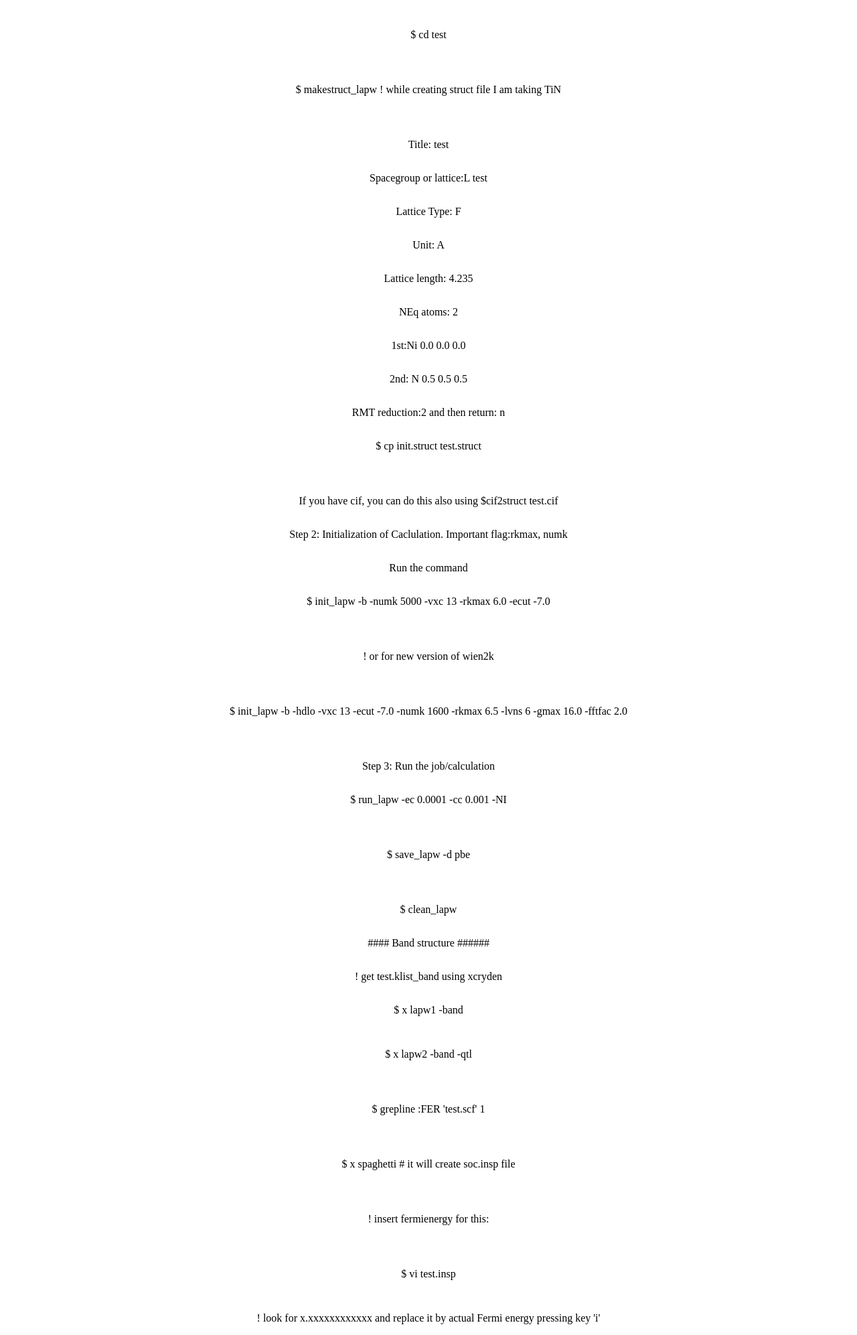
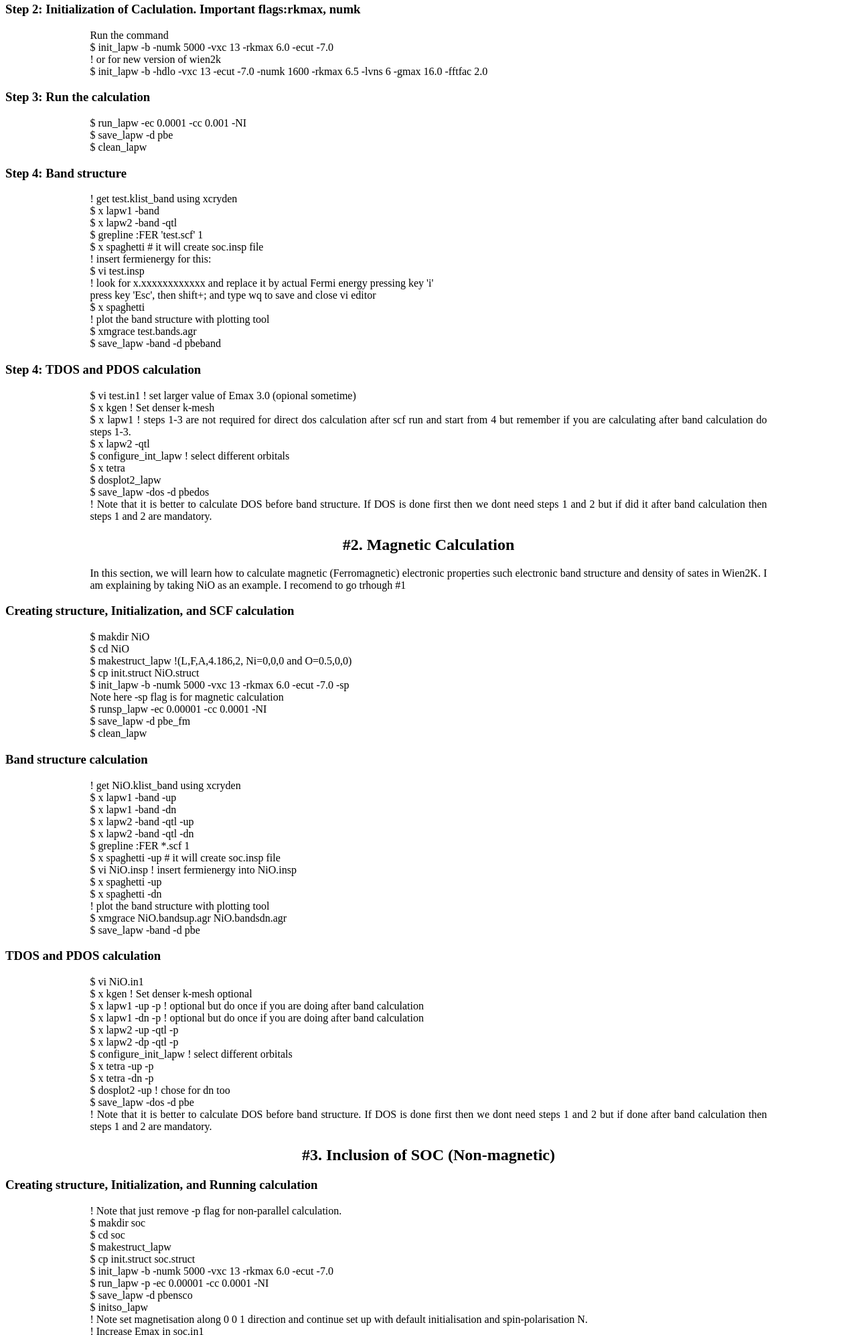
Before and after one commit to pawan054/DFT, a plain HTML site: page index.html in a window 1280 px wide. Shown: the part 618-2611 px from the top of the page at 67% size. Drawn offline with Linux system fonts and the light colour scheme.

Commit message:
Update index.html

```diff
--- a/index.html
+++ b/index.html
@@ -4,8 +4,18 @@
     <meta charset="UTF-8">
     <meta name="viewport" content="width=device-width, initial-scale=1.0">
     <title>Electronic Properties in WIEN2K</title>
-    <link rel="stylesheet" href="styles.css">  <!-- Link to external CSS file -->
+    <link rel="stylesheet" href="styles.css">
 </head>
+<style>
+    h2 {
+        text-align: center;
+    }
+    p {
+        text-align: justify;
+        width: 80%;
+        margin: 0 auto;
+    }
+</style>
 <body>
     <header>
         <h1>Electronic Properties in WIEN2K</h1>
@@ -18,90 +28,164 @@
             <li><a href="#soc">Inclusion of SOC</a></li>
         </ul>
     </nav>
-    <style>
-        body, html {
-            height: 100%;
-            margin: 0;
-        }
-
-        section {
-            display: flex;
-            justify-content: center;
-            align-items: center;
-            min-height: 100vh;
-            flex-direction: column;
-        }
-    </style>
     <section id="non-magnetic">
         <h2>#1. Non-Magnetic Calculation</h2>
-        <p>In this section, we will learn how to calculate non-magnetic electronic properties in Wien2<p>
-        <p>Step 1: Creating structure/input file i.e .struct</p>
+        <p>In this section, we will learn how to calculate non-magnetic electronic properties such electronic band structure and density of sates in Wien2K.<p>
+        <h3>Step 1: Creating structure/input file i.e .struct file</h3>
         <p>Lets make a directory test<p>
-        <p>If you have or want to have different directory than me, then just replace test by name of your directory. Note symbol '$' means it is command. So run it on terminal<p>
+        <p>If you have or want to have different directory than me, then just replace test by name of your current directory. Note symbol '$' means it is command, run it on terminal.<p>
         <p> Let's begin!</p>
         <p>$ makdir test<p>
         <p>$ cd test<p>
         <p>$ makestruct_lapw ! while creating struct file I am taking TiN<p>
-        <p>Title: test</p>
-        <p>Spacegroup or lattice:L test</p>
-        <p>Lattice Type: F</p>
-        <p>Unit: A</p>
-        <p>Lattice length: 4.235</p>
-        <p>NEq atoms: 2</p>
-        <p>1st:Ni 0.0 0.0 0.0</p>
-        <p>2nd: N 0.5 0.5 0.5</p>
-        <p>RMT reduction:2 and then return: n</p>
+        <p>Title: test<p>
+        <p>Spacegroup or lattice:L test<p>
+        <p>Lattice Type: F<p>
+        <p>Unit: A<p>
+        <p>Lattice length: 4.235<p>
+        <p>NEq atoms: 2<p>
+        <p>1st:Ni 0.0 0.0 0.0<p>
+        <p>2nd: N 0.5 0.5 0.5<p>
+        <p>RMT reduction:2 and then return: n<p>
         <p>$ cp init.struct test.struct<p>
-        <p>If you have cif, you can do this also using $cif2struct test.cif</p>
-        <p>Step 2: Initialization of Caclulation. Important flag:rkmax, numk</p>
-        <p>Run the command</p>
+        <p>If you have cif, you can do this also using $cif2struct test.cif<p>
+        <h3>Step 2: Initialization of Caclulation. Important flags:rkmax, numk</h3>
+        <p>Run the command<p>
         <p>$ init_lapw -b -numk 5000 -vxc 13 -rkmax 6.0 -ecut -7.0<p>
         <p>! or for new version of wien2k<p>
         <p>$ init_lapw -b -hdlo -vxc 13 -ecut -7.0 -numk 1600 -rkmax 6.5 -lvns 6 -gmax 16.0 -fftfac 2.0<p>
-        <p>Step 3: Run the job/calculation</p>
+        <h3>Step 3: Run the calculation</h3>
         <p>$ run_lapw -ec 0.0001 -cc 0.001 -NI<p>
         <p>$ save_lapw -d pbe<p>
         <p>$ clean_lapw</p>
 
-        <p>#### Band structure ###### </p>
-        <p>! get test.klist_band using xcryden</p>
-        <p>$ x lapw1 -band </p>
-        </p>$ x lapw2 -band -qtl</p>
-        </p>$ grepline :FER 'test.scf' 1 </p>
-        </p>$ x spaghetti  # it will create soc.insp file</p>
-        </p>! insert fermienergy  for this:</p>
-        </p>$ vi test.insp</p>
-        <p>! look for x.xxxxxxxxxxxx and replace it by actual Fermi energy pressing key 'i'</p>
-        <p>press key 'Esc', then shift+; and type wq to save and close vi editor</p>
-        </p>$ x spaghetti</p>
-        </p>! plot the band structure with plotting tool</p>
-        </p>$ xmgrace test.bands.agr</p>
-        </p>$ save_lapw -band -d pbeband</p>
+        <h3>Step 4: Band structure </h3>
+        <p>! get test.klist_band using xcryden<p>
+        <p>$ x lapw1 -band <p>
+        <p>$ x lapw2 -band -qtl<p>
+        <p>$ grepline :FER 'test.scf' 1 <p>
+        <p>$ x spaghetti  # it will create soc.insp file<p>
+        <p>! insert fermienergy  for this:<p>
+        <p>$ vi test.insp<p>
+        <p>! look for x.xxxxxxxxxxxx and replace it by actual Fermi energy pressing key 'i'<p>
+        <p>press key 'Esc', then shift+; and type wq to save and close vi editor<p>
+        <p>$ x spaghetti<p>
+        <p>! plot the band structure with plotting tool<p>
+        <p>$ xmgrace test.bands.agr<p>
+        <p>$ save_lapw -band -d pbeband<p>
 
-        </p>#### TDOS and PDOS calculation ###### </p>
-        </p>$ vi test.in1 ! set larger value of Emax 3.0 (opional sometime)</p>
-        </p>$ x kgen  ! Set denser k-mesh </p>
-       </p>$ x lapw1  ! steps 1-3 are not required for direct dos calculation after scf run and start from 4   but remember if you are calculating after band calculation do steps 1-3.</p>
-       </p>$ x lapw2 -qtl </p>
-       </p>$ configure_int_lapw ! select different orbitals</p>
-       </p>$ x tetra </p>
-       </p>$ dosplot2_lapw</p>
-       </p>$ save_lapw -dos -d pbedos</p>
+        <h3>Step 4: TDOS and PDOS calculation </h3>
+        <p>$ vi test.in1 ! set larger value of Emax 3.0 (opional sometime)<p>
+        <p>$ x kgen  ! Set denser k-mesh <p>
+       <p>$ x lapw1  ! steps 1-3 are not required for direct dos calculation after scf run and start from 4   but remember if you are calculating after band calculation do steps 1-3.<p>
+       <p>$ x lapw2 -qtl <p>
+       <p>$ configure_int_lapw ! select different orbitals<p>
+       <p>$ x tetra <p>
+       <p>$ dosplot2_lapw<p>
+       <p>$ save_lapw -dos -d pbedos</p>
 
-      </p>! Note that it is better to calculate DOS before band structure. If DOS is done first then we dont need steps 1 and 2 but if did it after band calculation then steps 1 and 2 are mandatory.</p>
-    </section>
+   <p>! Note that it is better to calculate DOS before band structure. If DOS is done first then we dont need steps 1 and 2 but if did it after band calculation then steps 1 and 2 are mandatory.<p>
+    <section>
 
     <section id="magnetic">
-        <p>Uploading sooon.....</p>
-    </section>
+     <h2>#2. Magnetic Calculation</h2>
+       <p>In this section, we will learn how to calculate magnetic (Ferromagnetic) electronic        properties such electronic band structure and density of sates in Wien2K. I am explaining by taking NiO as an example. I recomend to go trhough #1<p>
+      <h3> Creating structure, Initialization, and SCF calculation </h3>
+       <p>$ makdir NiO<p>
+       <p>$ cd NiO<p>
+       <p>$ makestruct_lapw !(L,F,A,4.186,2, Ni=0,0,0 and O=0.5,0,0)<p>
+       <p>$ cp init.struct NiO.struct<p>
+       <p>$ init_lapw -b -numk 5000 -vxc 13 -rkmax 6.0 -ecut -7.0 -sp<p>
+       <p>Note here -sp flag is for magnetic calculation<p>
+       <p>$ runsp_lapw  -ec 0.00001 -cc 0.0001 -NI<p>
+       <p>$ save_lapw -d pbe_fm<p>
+       <p>$ clean_lapw<p>
+
+  <h3> Band structure calculation </h3>
+      <p>! get NiO.klist_band using xcryden<p>
+      <p>$ x lapw1 -band -up<p>
+      <p>$ x lapw1 -band -dn<p>
+      <p>$ x lapw2 -band -qtl -up<p>
+      <p>$ x lapw2 -band -qtl -dn<p>
+      <p>$ grepline :FER *.scf 1<p>
+      <p>$ x spaghetti -up   # it will create soc.insp file<p>
+      <p>$ vi NiO.insp ! insert fermienergy into NiO.insp<p>
+      <p>$ x spaghetti -up<p>
+      <p>$ x spaghetti -dn<p>
+      <p>! plot the band structure with plotting tool<p>
+      <p>$ xmgrace NiO.bandsup.agr NiO.bandsdn.agr<p>
+      <p>$ save_lapw -band -d pbe<p>
+
+  <h3> TDOS and PDOS calculation </h3>
+     <p>$ vi NiO.in1<p>
+     <p>$ x kgen   ! Set denser k-mesh optional<p>
+     <p>$ x lapw1 -up -p ! optional but do once if you are doing after band calculation<p>
+     <p>$ x lapw1 -dn -p ! optional but do once if you are doing after band calculation<p>
+     <p>$ x lapw2 -up -qtl -p<p>
+     <p>$ x lapw2 -dp -qtl -p<p>
+     <p>$ configure_init_lapw ! select different orbitals<p>
+     <p>$ x tetra -up -p<p>
+     <p>$ x tetra -dn -p<p>
+     <p>$ dosplot2 -up ! chose for dn too<p>
+     <p>$ save_lapw -dos -d pbe<p>
+
+     <p>! Note that it is better to calculate DOS before band structure. If DOS is done first then we dont need steps 1 and 2 but if done after band calculation then steps 1 and 2 are mandatory.<p>
+    <section>
 
     <section id="soc">
-       <p>Uploading soon</p>
-    </section>
+     <h2>#3. Inclusion of SOC (Non-magnetic)</h2>
+      <h3>Creating structure, Initialization, and Running calculation</h3>
+       <p>! Note that just remove -p flag for non-parallel calculation.<p>
+       <p>$ makdir soc<p>
+       <p>$ cd soc<p>
+       <p>$ makestruct_lapw<p>
+       <p>$ cp init.struct soc.struct<p>
+       <p>$ init_lapw -b -numk 5000 -vxc 13 -rkmax 6.0 -ecut -7.0<p>
+       <p>$ run_lapw -p -ec 0.00001 -cc 0.0001 -NI<p>
+       <p>$ save_lapw -d pbensco<p>
+       <p>$ initso_lapw<p>
+       <p>! Note set magnetisation along 0 0 1 direction and continue set up with default initialisation and spin-polarisation N.<p>
+       <p>! Increase Emax in soc.in1<p>
+       <p>$ run_lapw -p -so -ec 0.00001 -cc 0.0001 -NI<p>
+       <p>$ save_lapw -d pbesoc<p>
+    <h3> SOC band structure calculation</h3>
+       <p>! get soc.klist_band<p>
+       <p>$ x lapw1 -band -p <p>
+       <p>$ x lapwso -p <p>
+       <p>$ x lapw2 -band -qtl -so -p<p>
+       <p>$ grepline :FER *.scf 1 <p>
+       <p>$ x spaghetti -p -so # it will create soc.insp file<p>
+       <p>! insert fermienergy into soc.insp<p>
+       <p>$ x spaghetti -p -so<p>
+       <p>! plot the band structure with plotting tool<p>
+       <p>$ xmgrace soc.bands.agr<p>
+       <p>$ save_lapw -band -d socband<p>
+  <h3>SOC TDOS and PDOS calculation</h3>
+       <p>$ vi test.in1 ! set larger emax around 3<p>
+       <p>$ x kgen -p -so ! set denser k-mesh<p>
+       <p>$ x lapw1 -p<p>
+       <p>$ x lapwso -p<p>
+       <p>$ x lapw2 -so -qtl -p<p>
+       <p>$ x tetra -so -p<p>
+       <p>$ configure_init_lapw<p>
+       <p>$ x tetra -so -p<p>
+       <p>$ dosplot_lapw<p>
+       <p>$ save_lapw -dos -d socdos<p>
+
+    <p>! Note that it is better to calculate DOS before band structure. If DOS is done first then we dont need steps 1 and 2 but if done after band calculation then steps 1 and 2 are mandatory.<p>
+    <section>
+
+    <section>
+    <p> .............................................<p>
+    <p>Uploading soon other properties Optical and Thermolectric
+    <section>
     <footer>
-        <p>©PAWAN JOSHI</p>
-        <p> Physics student, Central Department of Physics,TU</p>
-        </p> Email:pjoshi2357@gamil.com </p>
+        <h4>©PAWAN JOSHI<h4>
+        <h4> Physics Researcher, Central Department of Physics, TU<h4>
+        <h4> Looking for PHD in Condensed-matter Physics
+        <a href="https://drive.google.com/file/d/1QmElT2_a_pyCAQo_emN_wL_TsBuo5EBz/view?usp=sharing" target="_blank">My CV</a>
+        <h4>
+        <h4> Email:pjoshi2357@gamil.com <h4>
     </footer>
 </body>
 </html>
```
